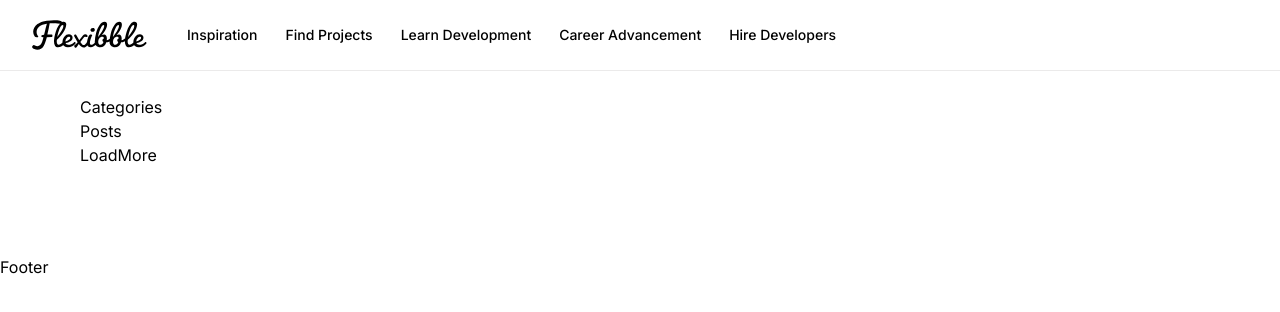
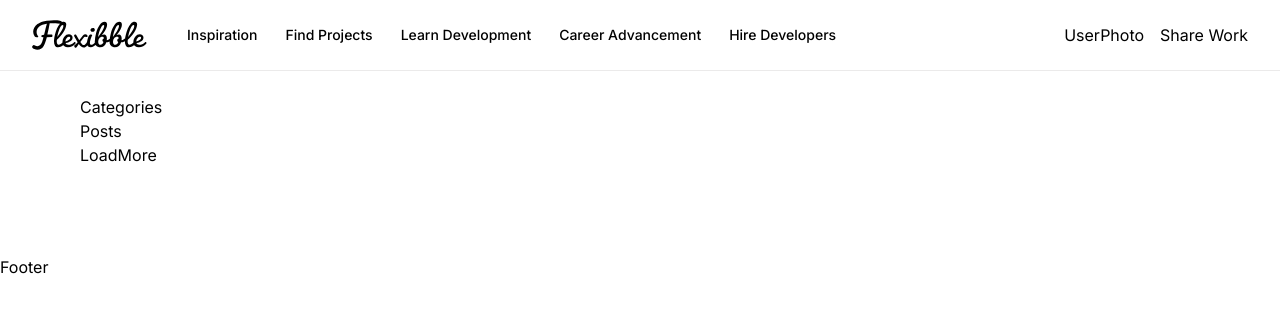
Before and after one commit to MrOrtiz1988/brinkel-app, a Next.js app: page / in a window 1280 px wide. Shown: the top 312 px of the page. Built offline with nearby package versions, Linux system fonts and the light colour scheme.

Commit message:
created AuthProvider component and imported/used it in Navbar component

```diff
--- /dev/null
+++ b/components/AuthProviders.tsx
@@ -0,0 +1,9 @@
+import React from 'react'
+
+const AuthProviders = () => {
+  return (
+    <div>AuthProviders</div>
+  )
+}
+
+export default AuthProviders;
--- a/components/Navbar.tsx
+++ b/components/Navbar.tsx
@@ -2,8 +2,11 @@
 import Link from 'next/link';
 import Image from 'next/image';
 import { NavLinks } from '@/constants';
+import AuthProviders from './AuthProviders';
 
 const Navbar = () => {
+    const session = {};
+
     return (
         <nav className='flexBetween navbar'>
             <div className='flex-1 flexStart gap-10'>
@@ -23,6 +26,20 @@
                     ))}
                 </ul>
             </div>
+
+            <div className='flexCenter gap-4'>
+                {session ? (
+                    <>
+                    UserPhoto
+
+                    <Link href='/create-project'>
+                        Share Work
+                    </Link>
+                    </>
+                ) : (
+                    <AuthProviders />
+                )}
+            </div>
         </nav>
     )
 }
```
